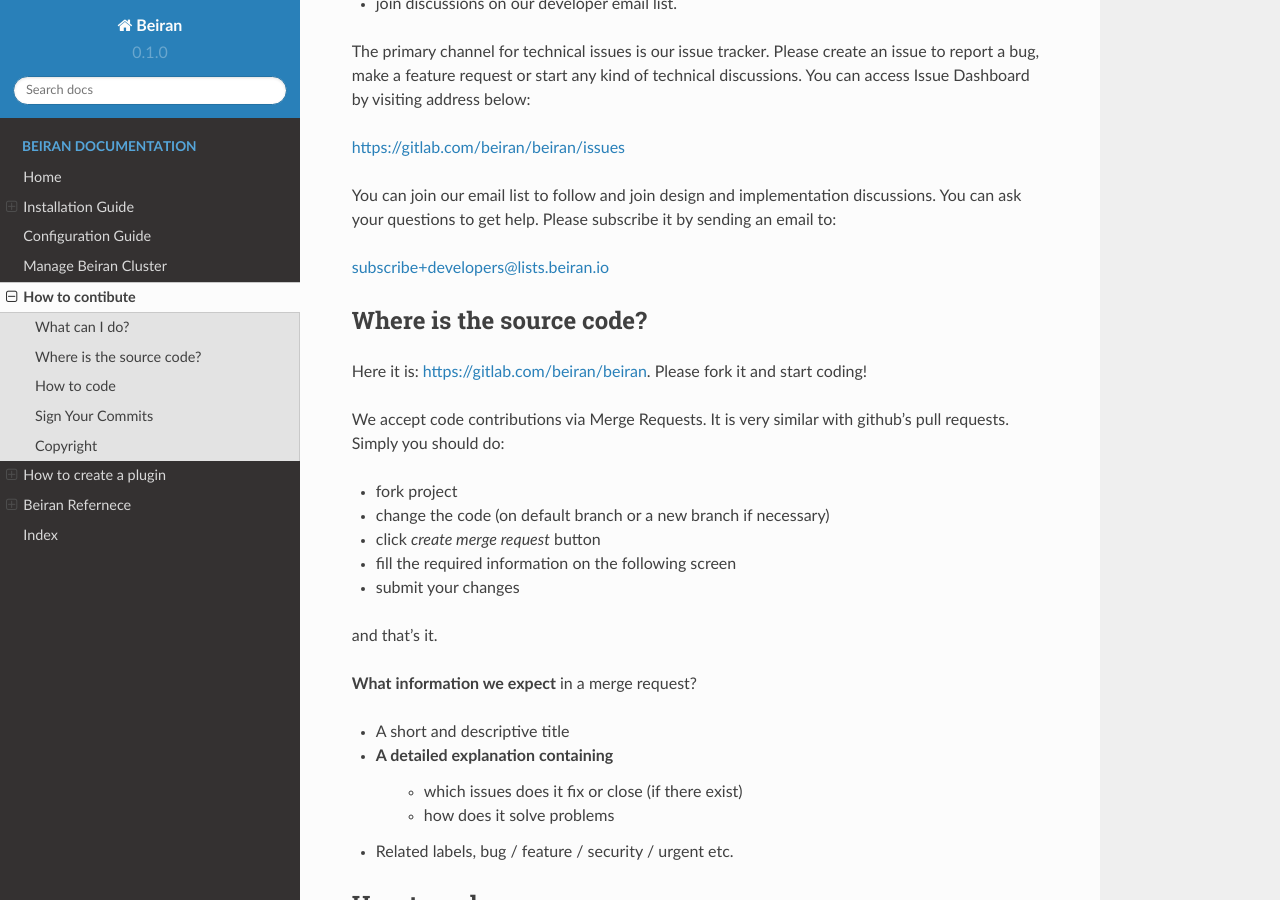
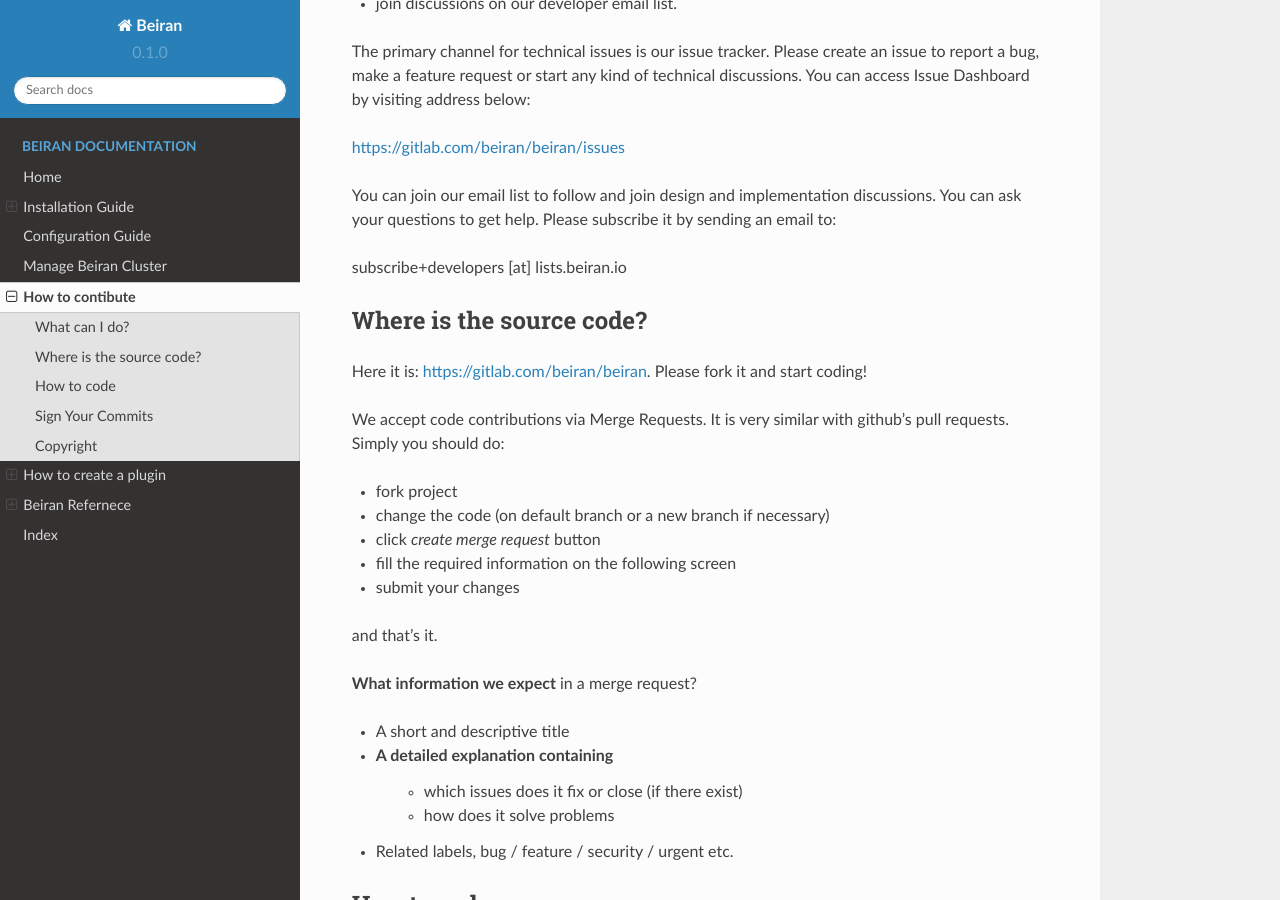
Before and after one commit to objectx/beiran, a Sphinx documentation site: the page built from doc/source/contribute.rst, in a window 1280 px wide and 900 px high, scrolled down 416 px. Built offline with Sphinx 7.4.7 and the Read the Docs theme 2.0.0, drawn with Linux system fonts in a browser that asks for light colours; part of the change alters nothing that is shown.

```diff
--- a/doc/source/conf.py
+++ b/doc/source/conf.py
@@ -204,3 +204,9 @@ html_theme_options = {
 
     'titles_only': False
 }
+
+rst_epilog = """
+.. |beiran_issues| replace:: https://gitlab.com/beiran/beiran/issues
+.. |email_list_subscribe_link| replace:: subscribe+developers [at] lists.beiran.io
+.. |beiran_gitlab_main| replace:: https://gitlab.com/beiran/beiran
+"""
--- a/doc/source/contribute.rst
+++ b/doc/source/contribute.rst
@@ -20,17 +20,17 @@ create an issue to report a bug, make a feature request or start any kind
 of technical discussions. You can access Issue Dashboard by visiting
 address below:
 
-https://gitlab.com/beiran/beiran/issues
+|beiran_issues|
 
 You can join our email list to follow and join design and implementation
 discussions. You can ask your questions to get help. Please subscribe it
 by sending an email to:
 
-subscribe+developers@lists.beiran.io
+|email_list_subscribe_link|
 
 Where is the source code?
 -------------------------
-Here it is: https://gitlab.com/beiran/beiran. Please fork it and start coding!
+Here it is: |beiran_gitlab_main|. Please fork it and start coding!
 
 We accept code contributions via Merge Requests. It is very similar with github's
 pull requests. Simply you should do:
```
